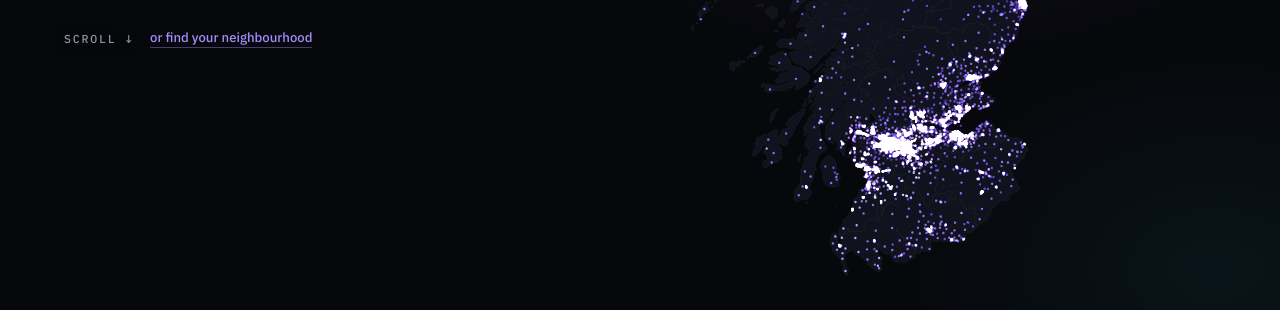
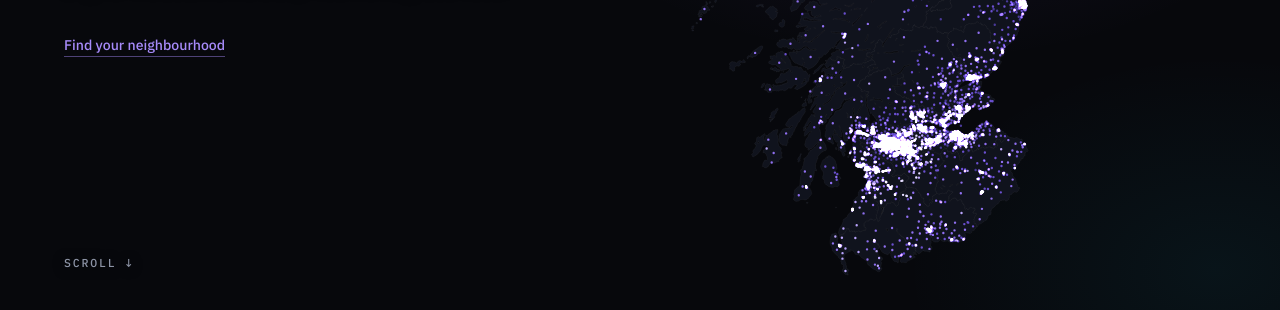
Before and after one commit to David-Alobo/ScotlandHealthAtlas, a website with bundled scripts: page web/index.html in a window 1280 px wide. Shown: the part 490-800 px from the top of the page. Built offline with nearby package versions, Linux system fonts and the light colour scheme; animation ran at ten frames a second.

Commit message:
Opening: scroll cue back at the bottom; find link with a transparent background

```diff
--- a/web/css/atlas.css
+++ b/web/css/atlas.css
@@ -491,18 +491,27 @@ thead th { color: var(--ink-3); font-weight: 500; }
 
 /* ---------- a calmer opening ---------- */
 .title .lede { max-width: 28rem; }
-.hint-row { display: flex; align-items: center; gap: 1rem; margin-top: 1.4rem; }
-.hint-row .hint { margin: 0; }
+.find-row { margin: 1.2rem 0 0; }
 .link {
-  font: 500 0.82rem var(--body);
+  appearance: none;
+  -webkit-appearance: none;
+  font: 500 0.88rem var(--body);
   color: var(--violet);
-  background: none;
+  background: transparent;
   border: 0;
-  border-bottom: 1px solid rgb(167 139 250 / 0.4);
+  border-bottom: 1px solid rgb(167 139 250 / 0.45);
+  border-radius: 0;
   padding: 0 0 0.1rem;
   cursor: pointer;
 }
-.link:hover, .link:focus { color: #fff; border-color: #fff; outline: none; }
+.link:hover, .link:focus-visible { color: #fff; border-color: #fff; outline: none; background: transparent; }
+/* the scroll cue sits at the bottom of the first screen */
+.step.title { position: relative; }
+.scroll-cue { position: absolute; bottom: max(1.4rem, 5vh); left: max(2rem, 5vw); margin: 0; }
+@media not ((min-aspect-ratio: 21/20) and (min-width: 760px)) {
+  .scroll-cue { left: 1rem; bottom: 1.2rem; }
+  .step.title { padding-bottom: 4rem; }
+}
 .title .search { margin-top: 0.9rem; }
 .card.today .day { margin: 0; }
 .card.today .small { margin: 0.9rem 0 0; }
--- a/web/index.html
+++ b/web/index.html
@@ -33,9 +33,8 @@
         <h1>Same country, different&nbsp;risks</h1>
         <p class="lede">Every dot is a neighbourhood of about 800 people. The brighter the dot, the
           more deprived the neighbourhood.</p>
-        <p class="hint-row"><span class="hint">Scroll</span>
-          <button type="button" class="link" id="intro-find" aria-controls="intro-search"
-            aria-expanded="false">or find your neighbourhood</button></p>
+        <p class="find-row"><button type="button" class="link" id="intro-find"
+            aria-controls="intro-search" aria-expanded="false">Find your neighbourhood</button></p>
         <form class="search" id="intro-search" hidden role="search" autocomplete="off">
           <label><span>Find your neighbourhood</span>
             <input type="search" name="q" placeholder="Postcode or neighbourhood name"
@@ -43,6 +42,7 @@
           <ul class="search-results" role="listbox" aria-label="Matching neighbourhoods"></ul>
           <p class="search-msg" aria-live="polite"></p>
         </form>
+        <p class="hint scroll-cue">Scroll</p>
       </section>
 
       <section class="step" data-state="today">
```
